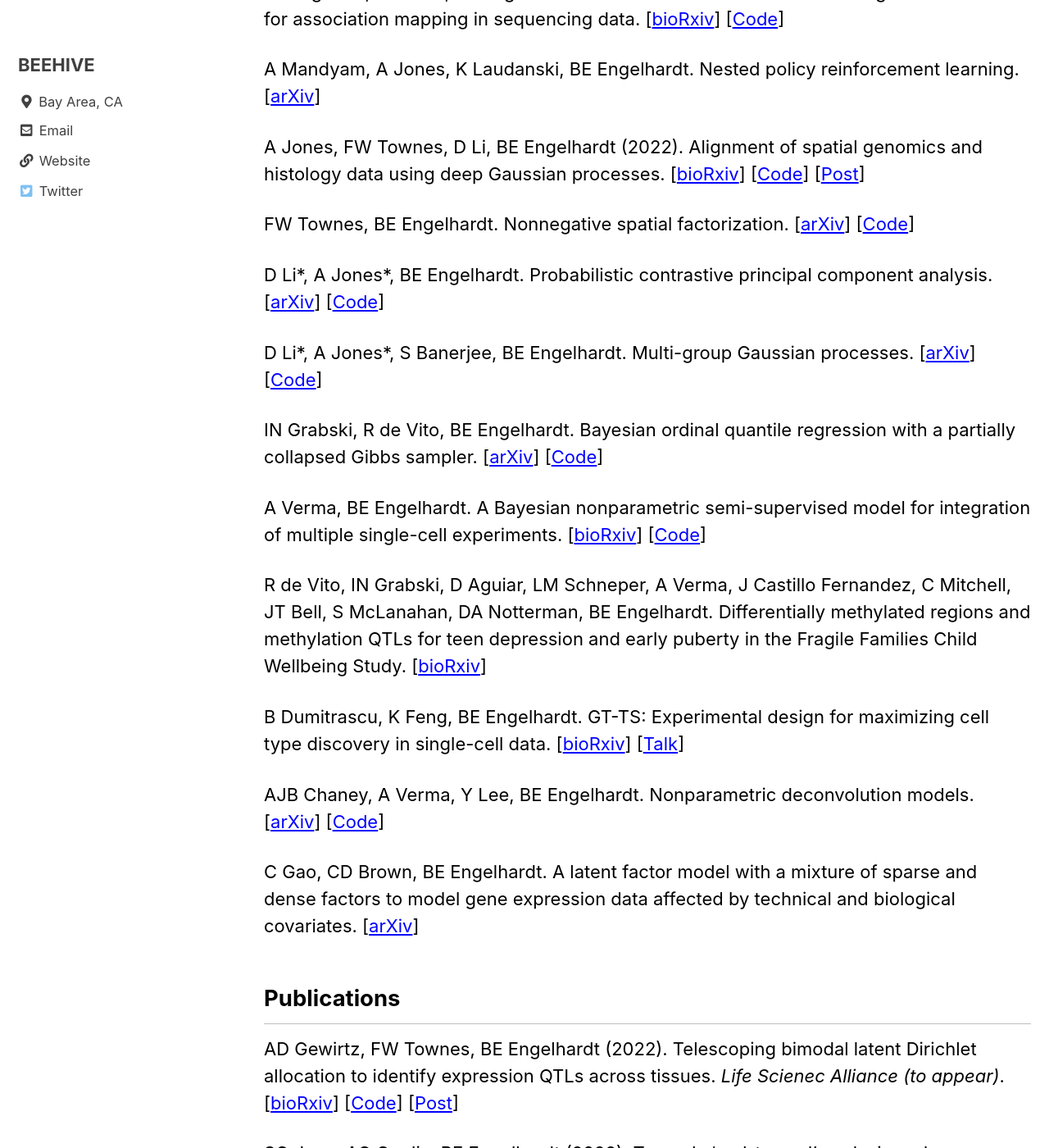
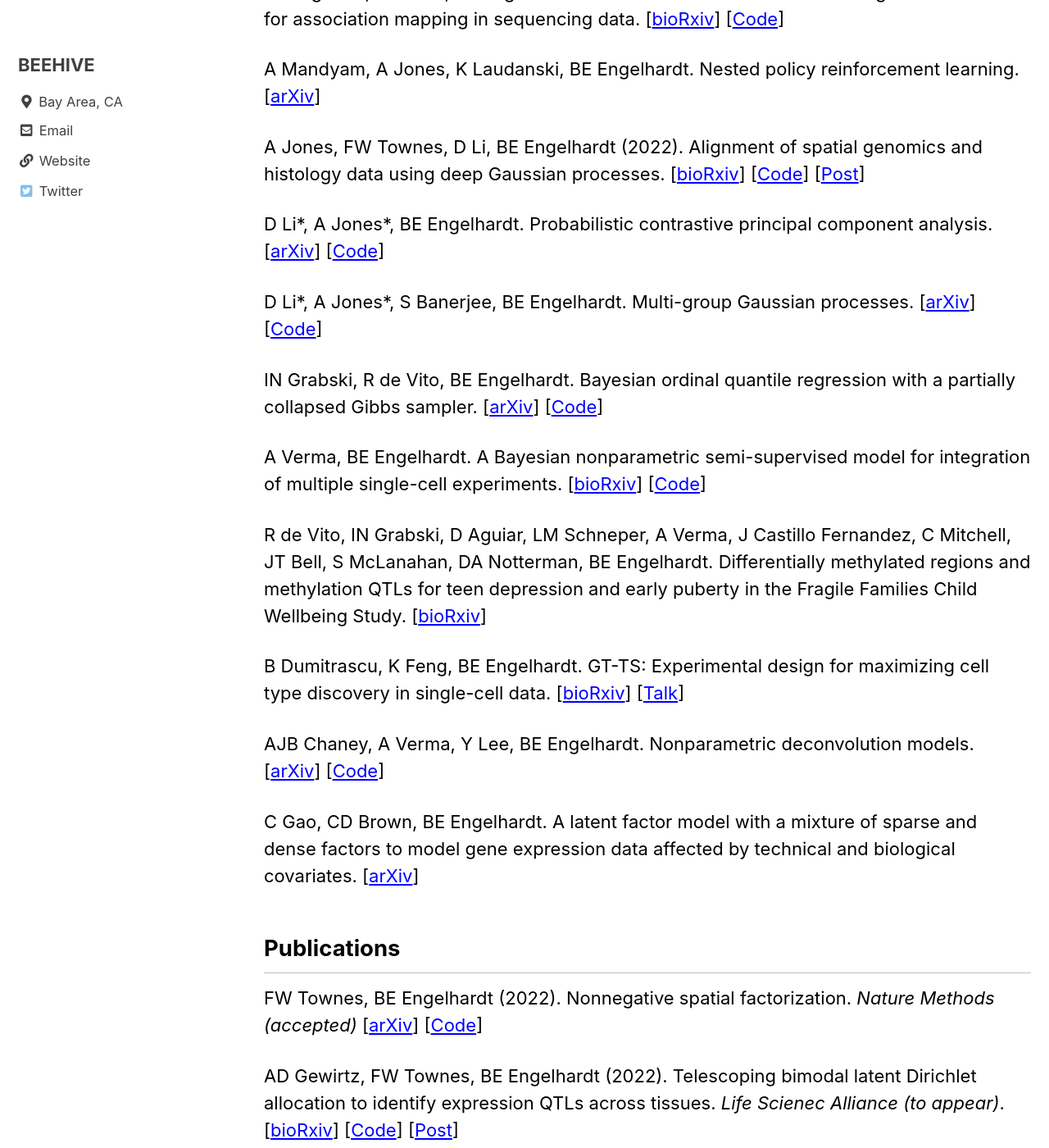
Before and after one commit to stanfordbeehive/stanfordbeehive.github.io, a Jekyll site: the page built from _pages/publications.md, in a window 1280 px wide and 1400 px high, scrolled down 400 px. Shown: the whole window at 82% size. Built offline with Jekyll 4.4.1, drawn with Linux system fonts in a browser that asks for light colours; cached includes are drawn as plain includes; some of the changed lines change nothing that is shown.

Commit message:
Update publications.md

```diff
--- a/_pages/publications.md
+++ b/_pages/publications.md
@@ -13,8 +13,6 @@ T Fitzgerald, A Jones, BE Engelhardt (2022). A Poisson reduced-rank regression m
 A Mandyam, A Jones, K Laudanski, BE Engelhardt. Nested policy reinforcement learning. [[arXiv](https://arxiv.org/abs/2110.02879)]
 
 A Jones, FW Townes, D Li, BE Engelhardt (2022). Alignment of spatial genomics and histology data using deep Gaussian processes. [[bioRxiv](https://www.biorxiv.org/content/10.1101/2022.01.10.475692)] [[Code](https://github.com/andrewcharlesjones/spatial-alignment)] [[Post](https://stanfordbeehive.github.io/GPSA/)]
-
-FW Townes, BE Engelhardt. Nonnegative spatial factorization. [[arXiv](https://arxiv.org/abs/2110.06122)] [[Code](https://github.com/willtownes/nsf-paper)]
 
 D Li\*, A Jones\*, BE Engelhardt. Probabilistic contrastive principal component analysis. [[arXiv](https://arxiv.org/abs/2012.07977)] [[Code](https://github.com/andrewcharlesjones/pcpca)]
 
@@ -33,6 +31,8 @@ AJB Chaney, A Verma, Y Lee, BE Engelhardt. Nonparametric deconvolution models. [
 C Gao, CD Brown, BE Engelhardt. A latent factor model with a mixture of sparse and dense factors to model gene expression data affected by technical and biological covariates. [[arXiv](https://arxiv.org/abs/1310.4792)]
 
 ## Publications
+
+FW Townes, BE Engelhardt (2022). Nonnegative spatial factorization. *Nature Methods (accepted)* [[arXiv](https://arxiv.org/abs/2110.06122)] [[Code](https://github.com/willtownes/nsf-paper)]
 
 AD Gewirtz, FW Townes, BE Engelhardt (2022). Telescoping bimodal latent Dirichlet allocation to identify expression QTLs across tissues. *Life Scienec Alliance (to appear)*. [[bioRxiv](https://www.biorxiv.org/content/10.1101/2021.10.27.466156)] [[Code](https://github.com/gewirtz/TBLDA)] [[Post](https://stanfordbeehive.github.io/TBLDA/)]
 
```
